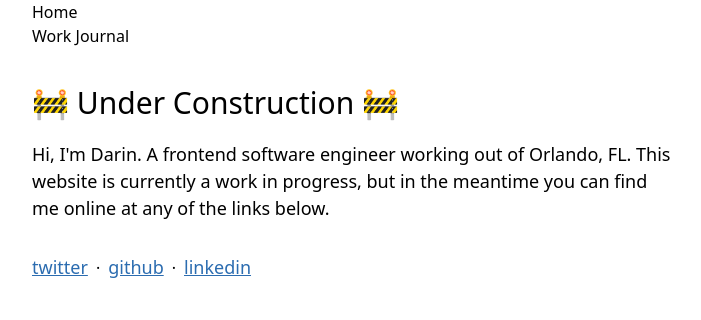
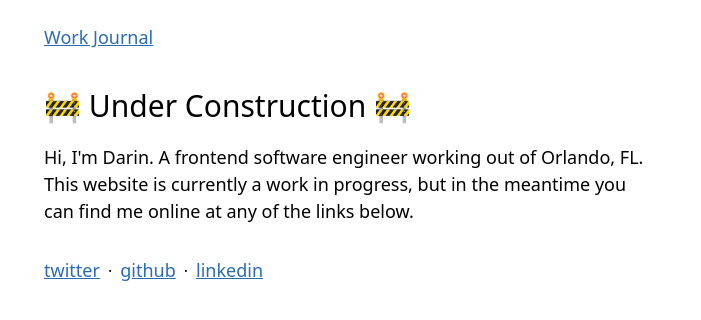
Before and after one commit to ddoria921/darindoria.com, a Next.js app: page / in a window 1280 px wide. Shown: the top 320 px of the page, without its empty margins (288-989 px from the left). Built offline with nearby package versions, Linux system fonts and the light colour scheme.

Commit message:
General code cleanup

```diff
--- a/lib/api.js
+++ b/lib/api.js
@@ -15,11 +15,16 @@ export function getAllJournalEntries() {
     .map(getJournalEntryBySlug)
     .sort((entry1, entry2) => (entry1.date > entry2.date ? -1 : 1));
 
-  console.log({ journalEntries });
   return journalEntries;
 }
 
-export function getJournalEntryBySlug(slug) {
+/**
+ * Fetches a single journal entry by slug
+ *
+ * @param {String} slug the date used to identify the journal entry
+ * @return {JournalEntry}
+ */
+function getJournalEntryBySlug(slug) {
   const fullPath = join(journalEntriesDir, slug);
   const fileContents = fs.readFileSync(fullPath, "utf8");
 
--- a/pages/index.js
+++ b/pages/index.js
@@ -2,18 +2,13 @@ import Link from "next/link";
 
 export default function Home() {
   return (
-    <div className="max-w-screen-sm mx-auto">
+    <div className="max-w-screen-sm mx-auto py-6 px-3">
       <header>
         <nav>
           <ul>
             <li>
-              <Link href="/">
-                <a>Home</a>
-              </Link>
-            </li>
-            <li>
               <Link href="/work-journal">
-                <a>Work Journal</a>
+                <a className="text-lg text-blue-700 underline">Work Journal</a>
               </Link>
             </li>
           </ul>
--- a/pages/work-journal.js
+++ b/pages/work-journal.js
@@ -5,11 +5,6 @@ import { getAllJournalEntries } from "../lib/api";
 import JournalEntry from "../components/journal-entry";
 
 export default function WorkJournal({ journalEntries }) {
-  // const items = [1, 2, 3, 4, 5, 6, 7, 8, 9, 10, 11, 12, 13, 14];
-  const items = [1, 2];
-
-  console.log({ journalEntries });
-
   return (
     <>
       <Head>
```
